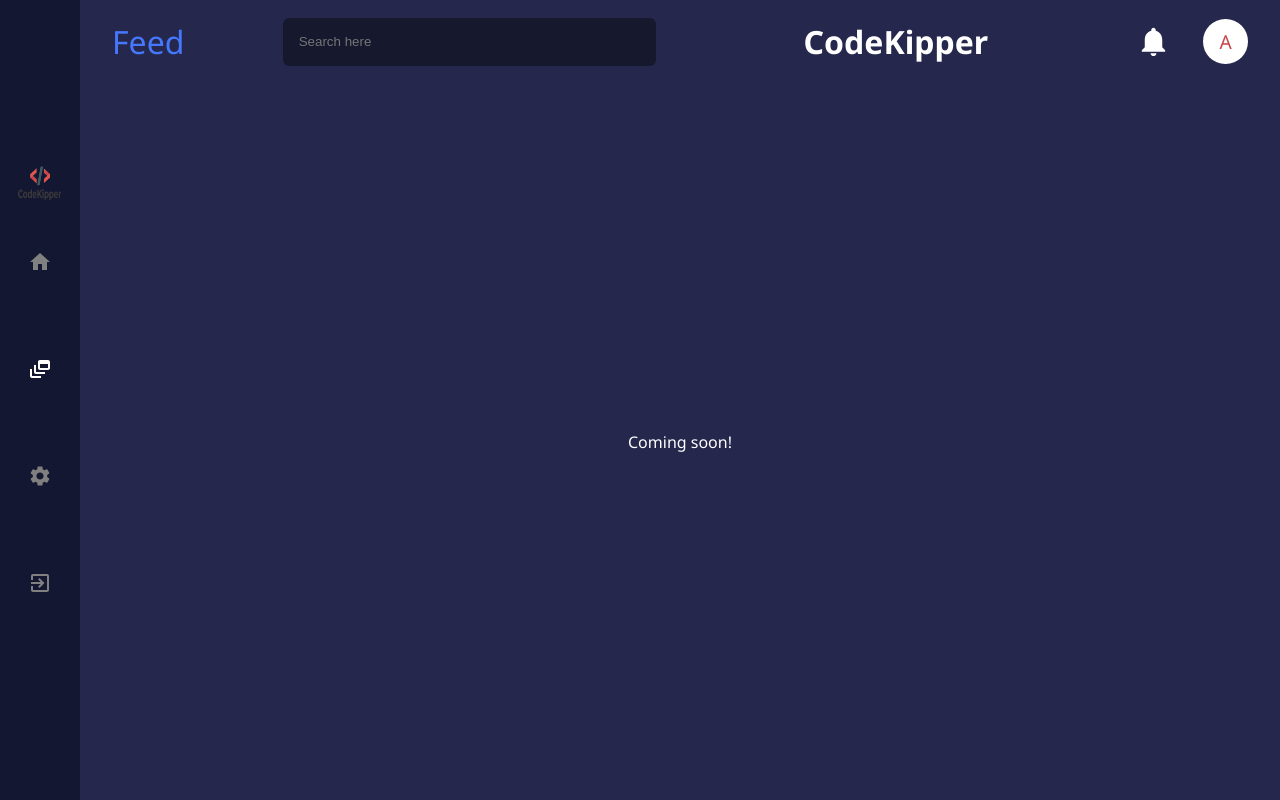
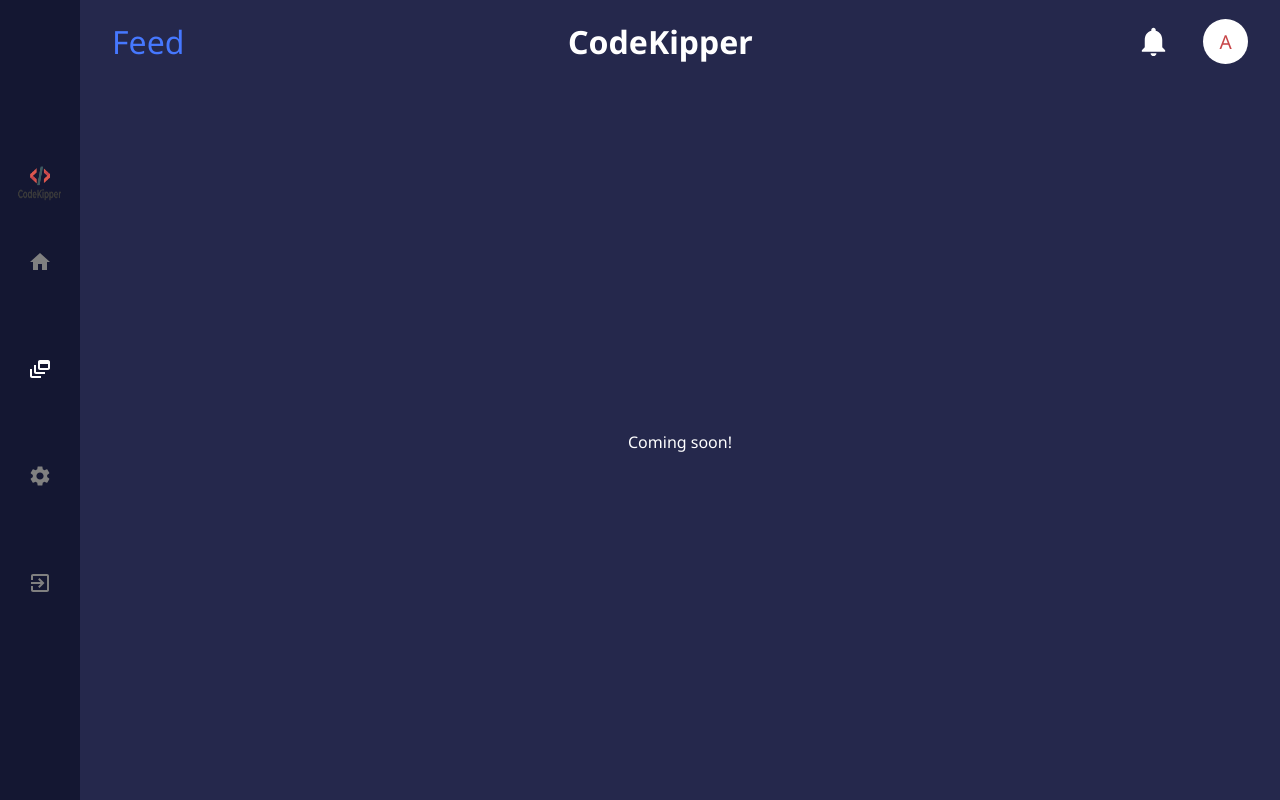
Before and after one commit to joshrobertsv2/code-kipper, a React (Create React App) app in the folder client/: page /feed in a window 1280 px wide. Built offline with nearby package versions, Linux system fonts and the light colour scheme.

Commit message:
defer to header component

```diff
--- a/client/src/components/Feed/Feed.jsx
+++ b/client/src/components/Feed/Feed.jsx
@@ -1,26 +1,13 @@
 import React from 'react'
-import { useLocation } from 'react-router-dom'
 import * as styles from './Feed.styles'
 import Sidebar from '../Sidebar/Sidebar'
-import NotificationsIcon from '@material-ui/icons/Notifications'
+import Header from '../Header/Header'
 
 const Feed = () => {
-  const location = useLocation()
-  const currentTabOpts = {
-    '/': 'Dashboard',
-    '/feed': 'Feed',
-  }
+
   return (
     <>
-      <styles.Header>
-        <styles.CurrentTab>{currentTabOpts[location.pathname]}</styles.CurrentTab>
-        <styles.SearchBar placeholder="Search here"></styles.SearchBar>
-        <styles.Title>CodeKipper</styles.Title>
-        <styles.IconsContainer>
-          <NotificationsIcon fontSize="large"/>
-          <styles.Profile>A</styles.Profile>
-        </styles.IconsContainer>
-      </styles.Header>
+      <Header/>
       <Sidebar />
       <styles.Container>
         Coming soon!
```
